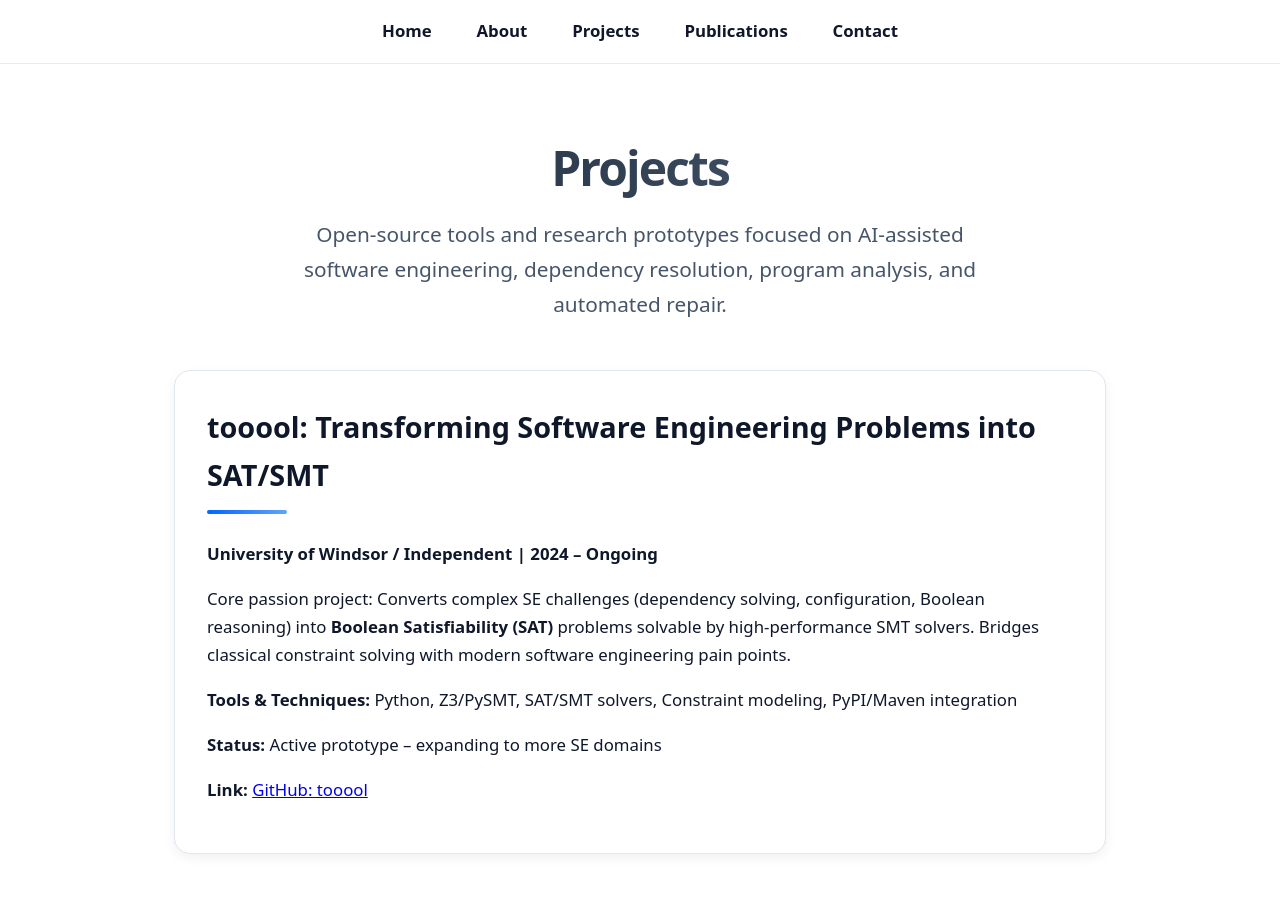
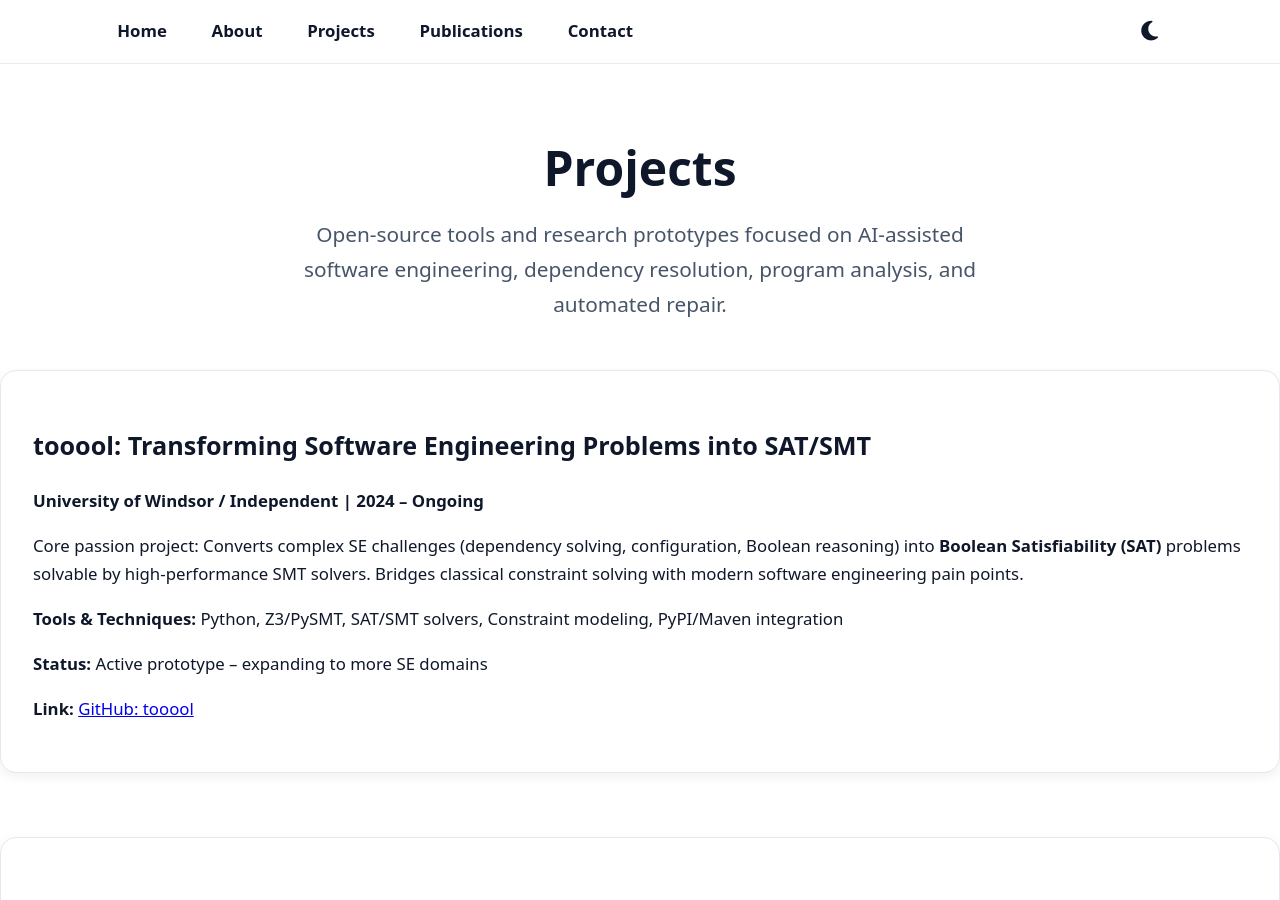
Before and after one commit to Sakib635/my-portfolio, a Jekyll site: the page built from projects.md, in a window 1280 px wide and 900 px high. Built offline with Jekyll 4.4.1, drawn with Linux system fonts in a browser that asks for light colours.

```diff
--- a/_layouts/default.html
+++ b/_layouts/default.html
@@ -3,23 +3,20 @@
 <head>
   <meta charset="UTF-8">
   <meta name="viewport" content="width=device-width, initial-scale=1.0">
-  <!-- Consider adding theme-color for mobile browser chrome -->
   <meta name="theme-color" content="#ffffff">
   <title>{{ page.title | default: site.title }} | {{ site.title }}</title>
   <meta name="description" content="{{ page.description | default: site.description }}">
-  <!-- Optional: Open Graph / Twitter cards for better social sharing -->
   <meta property="og:title" content="{{ page.title | default: site.title }}">
   <meta property="og:description" content="{{ page.description | default: site.description }}">
   <meta property="og:type" content="website">
   <meta property="og:url" content="{{ site.url }}{{ page.url }}">
-  <meta property="og:image" content="{{ site.url }}/assets/images/og-image.jpg"> <!-- add your own image -->
+  <meta property="og:image" content="{{ site.url }}/assets/images/og-image.jpg">
 
   <link rel="stylesheet" href="{{ site.baseurl }}/assets/css/style.css">
   <link rel="stylesheet" href="https://cdnjs.cloudflare.com/ajax/libs/font-awesome/6.5.0/css/all.min.css" integrity="sha512-S..." crossorigin="anonymous" referrerpolicy="no-referrer" />
 </head>
 <body>
 
-  <!-- Header / Navigation – already good, but add role & aria-label for accessibility -->
   <header role="banner">
     <nav role="navigation" aria-label="Main navigation">
       <ul>
@@ -31,15 +28,18 @@
           </li>
         {% endfor %}
       </ul>
+
+      <!-- Dark mode toggle button -->
+      <button id="theme-toggle" aria-label="Toggle dark/light mode">
+        <i class="fas fa-moon"></i>
+      </button>
     </nav>
   </header>
 
-  <!-- Main content – wrap in <main> (very important semantic landmark) -->
   <main role="main" id="main-content">
     {{ content }}
   </main>
 
-  <!-- Footer – add role & make it a landmark -->
   <footer role="contentinfo">
     <p>Email: <a href="mailto:{{ site.email }}">{{ site.email }}</a></p>
     <p>GitHub: <a href="https://github.com/{{ site.github_username }}" target="_blank" rel="noopener noreferrer">{{ site.github_username }}</a></p>
@@ -47,8 +47,36 @@
     <p>Download CV: <a href="{{ site.baseurl }}/assets/pdf/Sadman_Resume.pdf" target="_blank" rel="noopener noreferrer">PDF</a></p>
   </footer>
 
-  <!-- Optional: Skip link for keyboard users (accessibility win) -->
   <a href="#main-content" class="skip-link">Skip to main content</a>
+
+  <!-- Dark mode toggle script -->
+  <script>
+    const toggle = document.getElementById('theme-toggle');
+    const html = document.documentElement;
+
+    // On page load: check saved preference or system preference
+    if (localStorage.theme === 'dark' ||
+        (!('theme' in localStorage) && window.matchMedia('(prefers-color-scheme: dark)').matches)) {
+      html.classList.add('dark');
+      toggle.innerHTML = '<i class="fas fa-sun"></i>';
+    } else {
+      html.classList.remove('dark');
+      toggle.innerHTML = '<i class="fas fa-moon"></i>';
+    }
+
+    // Toggle on click
+    toggle.addEventListener('click', () => {
+      if (html.classList.contains('dark')) {
+        html.classList.remove('dark');
+        localStorage.theme = 'light';
+        toggle.innerHTML = '<i class="fas fa-moon"></i>';
+      } else {
+        html.classList.add('dark');
+        localStorage.theme = 'dark';
+        toggle.innerHTML = '<i class="fas fa-sun"></i>';
+      }
+    });
+  </script>
 
 </body>
 </html>
--- a/assets/css/style.css
+++ b/assets/css/style.css
@@ -1,5 +1,5 @@
 /* =========================
-   Modern Personal / Portfolio Styles – 2025/2026 vibe
+   Modern Personal / Portfolio Styles – 2025/2026 vibe with Dark Mode Toggle
    ========================= */
 
 :root {
@@ -17,12 +17,25 @@
   --transition:   all 0.28s cubic-bezier(0.22, 1, 0.36, 1);
 }
 
+.dark {
+  --primary:      #60a5fa;
+  --primary-dark: #3b82f6;
+  --text:         #e2e8f0;
+  --text-light:   #94a3b8;
+  --bg:           #0f172a;
+  --bg-soft:      #1e293b;
+  --gray-200:     #334155;
+  --gray-300:     #475569;
+  --shadow-sm:    0 4px 12px rgba(0,0,0,0.45);
+  --shadow-md:    0 10px 38px rgba(0,0,0,0.55);
+}
+
 * {
   box-sizing: border-box;
 }
 
 html {
-  scroll-behavior: smooth; /* native smooth scrolling for anchors */
+  scroll-behavior: smooth;
 }
 
 body {
@@ -34,9 +47,10 @@ body {
   line-height: 1.68;
   font-size: 1.05rem;
   -webkit-font-smoothing: antialiased;
+  transition: background 0.4s ease, color 0.4s ease;
 }
 
-/* Respect reduced motion preference (accessibility) */
+/* Respect reduced motion */
 @media (prefers-reduced-motion: reduce) {
   * {
     animation: none !important;
@@ -45,53 +59,49 @@ body {
   }
 }
 
-/* Dark mode – system preference (no JS required) */
-@media (prefers-color-scheme: dark) {
-  :root {
-    --bg:         #0f172a;
-    --bg-soft:    #1e293b;
-    --text:       #e2e8f0;
-    --text-light: #94a3b8;
-    --gray-200:   #334155;
-    --gray-300:   #475569;
-    --shadow-sm:  0 4px 12px rgba(0,0,0,0.45);
-    --shadow-md:  0 10px 38px rgba(0,0,0,0.55);
-  }
-
-  header {
+/* Dark mode overrides for specific elements */
+.dark header {
   background: rgba(15, 23, 42, 0.92);
   border-bottom: 1px solid rgba(51, 65, 85, 0.7);
 }
 
-  .project-card,
-  .card {
+.dark .project-card,
+.dark .card {
   background: #1e293b;
-    border-color: var(--gray-200);
+  border-color: #334155;
 }
 
-  .project-img {
-    border-color: var(--gray-200);
+.dark .project-img {
+  border-color: #334155;
   box-shadow: 0 20px 50px rgba(0,0,0,0.4);
 }
 
-  h1 {
+.dark footer {
+  background: #1e293b;
+  border-top: 1px solid #334155;
+}
+
+.dark h1 {
   background: linear-gradient(90deg, #e2e8f0, #cbd5e1, #94a3b8);
   -webkit-background-clip: text;
   background-clip: text;
 }
 
-  footer {
-    background: var(--bg-soft);
-    border-top: 1px solid var(--gray-200);
+.dark nav a {
+  color: #e2e8f0;
 }
 
-  h2::after {
+.dark nav a:hover,
+.dark nav a:focus-visible {
+  color: var(--primary);
+}
+
+.dark h2::after {
   background: linear-gradient(90deg, var(--primary), #93c5fd);
-  }
 }
 
 /* ───────────────────────────────────────
-   Header + Navigation
+   Header + Navigation + Theme Toggle
    ─────────────────────────────────────── */
 header {
   position: sticky;
@@ -108,6 +118,9 @@ nav {
   max-width: 1100px;
   margin: 0 auto;
   padding: 0 24px;
+  display: flex;
+  justify-content: space-between;
+  align-items: center;
 }
 
 nav ul {
@@ -145,7 +158,6 @@ nav a::after {
 nav a:hover,
 nav a:focus-visible {
   color: var(--primary);
-  transform: translateY(-1px);
 }
 
 nav a:hover::after,
@@ -154,18 +166,24 @@ nav a:focus-visible::after {
   left: 0;
 }
 
-/* ───────────────────────────────────────
-   Main content wrapper
-   ─────────────────────────────────────── */
-main {
-  max-width: 980px;
-  margin: 5vh auto 10vh;
-  padding: 0 24px;
+/* Theme toggle button */
+#theme-toggle {
+  background: none;
+  border: none;
+  color: var(--text);
+  font-size: 1.4rem;
+  cursor: pointer;
+  padding: 0.5rem;
+  transition: var(--transition);
 }
 
-/* ───────────────────────────────────────
-   Hero / Profile section
-   ─────────────────────────────────────── */
+#theme-toggle:hover {
+  color: var(--primary);
+  transform: scale(1.15);
+}
+
+/* Rest of your CSS remains mostly the same – profile, main, h1, h2, project-img, project-card, footer, responsive */
+
 .profile-img {
   width: 220px;
   height: 220px;
@@ -191,51 +209,8 @@ main {
   box-shadow: 0 28px 60px rgba(0,0,0,0.18), 0 0 0 2px rgba(0,102,255,0.15);
 }
 
-h1 {
-  font-size: clamp(2.6rem, 6vw, 4.2rem);
-  font-weight: 800;
-  letter-spacing: -0.04em;
-  text-align: center;
-  margin: 0.4rem 0 1rem;
-  background: linear-gradient(90deg, #1e293b, #334155, #64748b);
-  -webkit-background-clip: text;
-  -webkit-text-fill-color: transparent;
-  background-clip: text;
-}
+/* ... (keep your existing h1, profile-subtitle, h2, project-img, project-card, footer, responsive media query) ... */
 
-.profile-subtitle {
-  text-align: center;
-  font-size: 1.38rem;
-  color: var(--text-light);
-  margin: 0 0 2.2rem;
-  font-weight: 400;
-}
-
-/* ───────────────────────────────────────
-   Headings & Sections
-   ─────────────────────────────────────── */
-h2 {
-  font-size: 2.1rem;
-  font-weight: 800;
-  margin: 5rem 0 1.6rem;
-  position: relative;
-  padding-bottom: 0.9rem;
-}
-
-h2::after {
-  content: "";
-  position: absolute;
-  bottom: 0;
-  left: 0;
-  width: 80px;
-  height: 4px;
-  background: linear-gradient(90deg, var(--primary), #60a5fa);
-  border-radius: 4px;
-}
-
-/* ───────────────────────────────────────
-   Project images & cards – more lively
-   ─────────────────────────────────────── */
 .project-img {
   width: 80%;
   max-width: 1100px;
@@ -269,64 +244,4 @@ h2::after {
   border-color: var(--primary);
 }
 
-.project-card h2 {
-  margin-top: 0;
-  font-size: 1.8rem;
-}
-
-/* ───────────────────────────────────────
-   Footer
-   ─────────────────────────────────────── */
-footer {
-  margin-top: 8rem;
-  padding: 4rem 2rem 2.5rem;
-  background: var(--bg-soft);
-  text-align: center;
-  color: var(--text-light);
-  border-top: 1px solid var(--gray-200);
-}
-
-footer a {
-  color: var(--primary);
-  font-weight: 600;
-  text-decoration: none;
-  transition: color 0.25s;
-}
-
-footer a:hover {
-  color: var(--primary-dark);
-  text-decoration: underline;
-}
-
-/* ───────────────────────────────────────
-   Responsive tweaks
-   ─────────────────────────────────────── */
-@media (max-width: 768px) {
-  nav ul {
-    gap: 1.4rem;
-    flex-wrap: wrap;
-    justify-content: center;
-  }
-
-  .profile-img {
-    width: 180px;
-    height: 180px;
-    margin: 2.8rem auto 1.6rem;
-  }
-
-  h1 {
-    font-size: 3.2rem;
-  }
-
-  h2 {
-    font-size: 1.9rem;
-  }
-
-  main {
-    padding: 0 16px;
-  }
-
-  .project-img {
-    width: 95%;
-  }
-}
+/* Footer and responsive remain the same */
```
Lines whose indentation alone changed are shown as unchanged.
